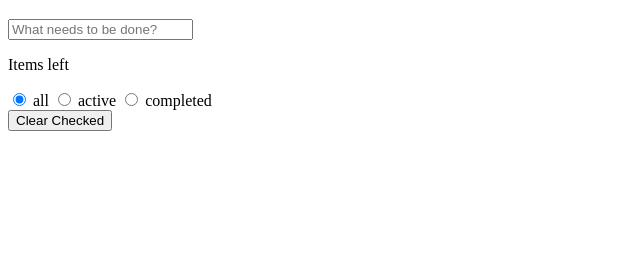
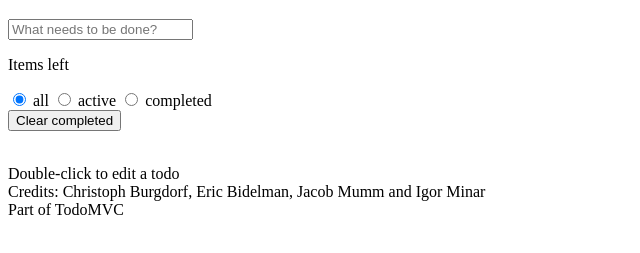
Before and after one commit to JauniusZ/My-todos, a plain HTML site: page index.html in a window 1280 px wide. Shown: the part 61-314 px from the top of the page, without its empty margins (0-640 px from the left). Drawn offline with Linux system fonts and the light colour scheme.

Commit message:
added footer in index.html

```diff
--- a/index.html
+++ b/index.html
@@ -49,10 +49,16 @@
         </div>
         <div class="clear-btn-container">
           <button id="clearCheckedTodosBtn" class="clear-btn">
-            Clear Checked
+            Clear completed
           </button>
         </div>
       </div>
     </div>
+    <footer>
+      <p>
+        <br />Double-click to edit a todo <br />Credits: Christoph Burgdorf,
+        Eric Bidelman, Jacob Mumm and Igor Minar <br />Part of TodoMVC
+      </p>
+    </footer>
   </body>
 </html>
```
